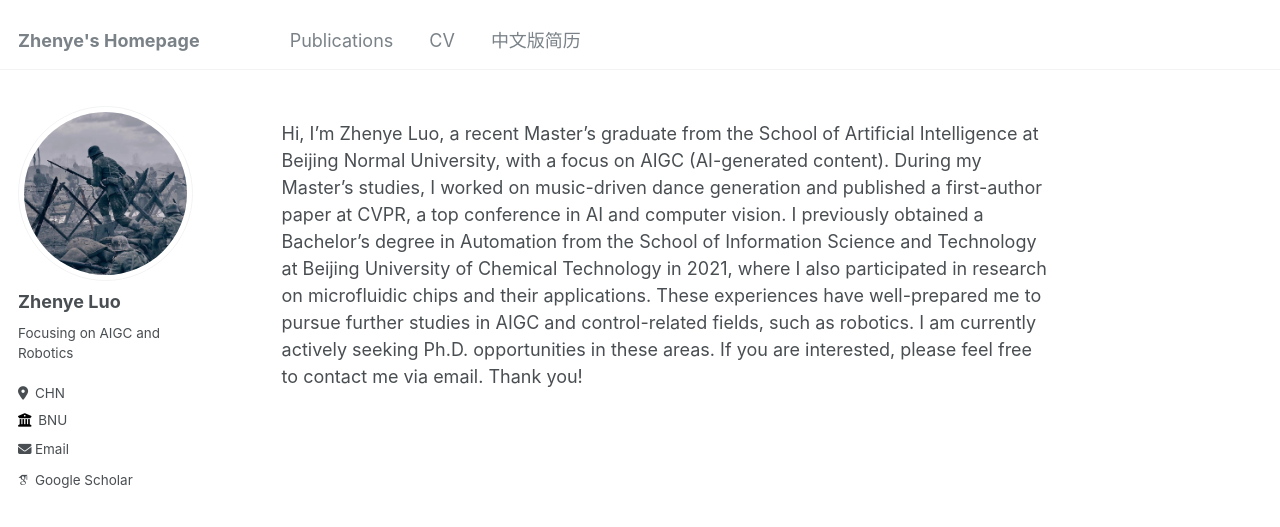
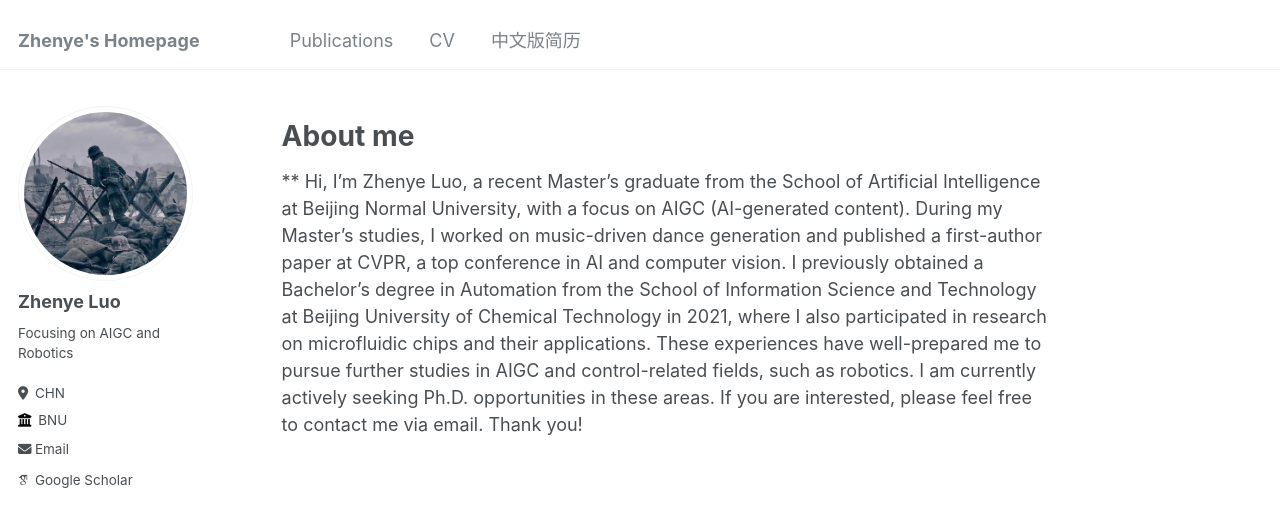
Before and after one commit to Luke-Luo1/lukeluo, a Jekyll site: the page built from _pages/about.md, in a window 1280 px wide. Shown: the top 527 px of the page. Built offline with Jekyll 4.4.1, drawn with Linux system fonts in a browser that asks for light colours; some web fonts are replaced.

Commit message:
Update about.md

```diff
--- a/_pages/about.md
+++ b/_pages/about.md
@@ -7,4 +7,6 @@ redirect_from:
   - /about.html
 ---
 
+# About me
+**
 Hi, I’m Zhenye Luo, a recent Master's graduate from the School of Artificial Intelligence at Beijing Normal University, with a focus on AIGC (AI-generated content). During my Master's studies, I worked on music-driven dance generation and published a first-author paper at CVPR, a top conference in AI and computer vision. I previously obtained a Bachelor's degree in Automation from the School of Information Science and Technology at Beijing University of Chemical Technology in 2021, where I also participated in research on microfluidic chips and their applications. These experiences have well-prepared me to pursue further studies in AIGC and control-related fields, such as robotics. I am currently actively seeking Ph.D. opportunities in these areas. If you are interested, please feel free to contact me via email. Thank you!
```
